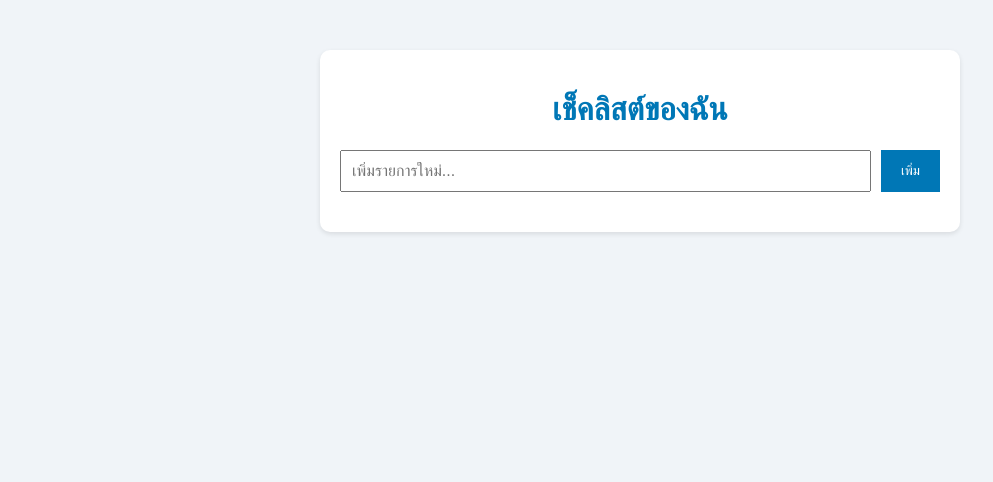
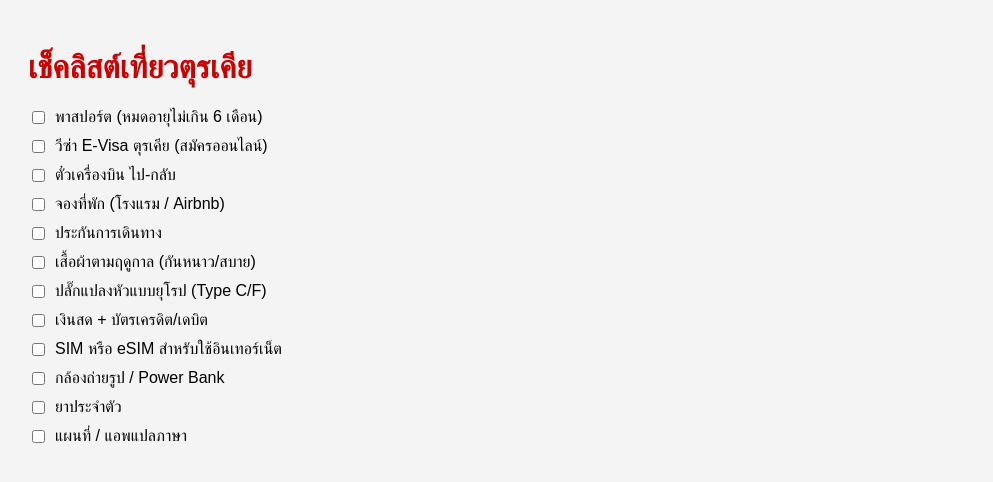
Before and after one commit to sunida130/Checklist-, a plain HTML site: page index.html in a window 1280 px wide. Shown: the whole page, without its empty margins (0-993 px from the left). Drawn offline with Linux system fonts and the light colour scheme.

Commit message:
Update index.html

```diff
--- a/index.html
+++ b/index.html
@@ -1,20 +1,33 @@
 <!DOCTYPE html>
 <html lang="th">
 <head>
-    <meta charset="UTF-8">
-    <meta name="viewport" content="width=device-width, initial-scale=1.0">
-    <title>เช็คลิสต์ของฉัน</title>
-    <link rel="stylesheet" href="styles.css">
+  <meta charset="UTF-8" />
+  <meta name="viewport" content="width=device-width, initial-scale=1.0"/>
+  <title>เช็คลิสต์เที่ยวตุรเคีย</title>
+  <style>
+    body { font-family: sans-serif; background-color: #f4f4f4; padding: 20px; }
+    h1 { color: #cc0000; }
+    ul { list-style: none; padding: 0; }
+    li { margin-bottom: 10px; }
+    label { display: flex; align-items: center; }
+    input[type="checkbox"] { margin-right: 10px; }
+  </style>
 </head>
 <body>
-    <div class="container">
-        <h1>เช็คลิสต์ของฉัน</h1>
-        <form id="checklist-form">
-            <input type="text" id="item-input" placeholder="เพิ่มรายการใหม่..." required>
-            <button type="submit">เพิ่ม</button>
-        </form>
-        <ul id="checklist"></ul>
-    </div>
-    <script src="script.js"></script>
+  <h1>เช็คลิสต์เที่ยวตุรเคีย</h1>
+  <ul>
+    <li><label><input type="checkbox" /> พาสปอร์ต (หมดอายุไม่เกิน 6 เดือน)</label></li>
+    <li><label><input type="checkbox" /> วีซ่า E-Visa ตุรเคีย (สมัครออนไลน์)</label></li>
+    <li><label><input type="checkbox" /> ตั๋วเครื่องบิน ไป-กลับ</label></li>
+    <li><label><input type="checkbox" /> จองที่พัก (โรงแรม / Airbnb)</label></li>
+    <li><label><input type="checkbox" /> ประกันการเดินทาง</label></li>
+    <li><label><input type="checkbox" /> เสื้อผ้าตามฤดูกาล (กันหนาว/สบาย)</label></li>
+    <li><label><input type="checkbox" /> ปลั๊กแปลงหัวแบบยุโรป (Type C/F)</label></li>
+    <li><label><input type="checkbox" /> เงินสด + บัตรเครดิต/เดบิต</label></li>
+    <li><label><input type="checkbox" /> SIM หรือ eSIM สำหรับใช้อินเทอร์เน็ต</label></li>
+    <li><label><input type="checkbox" /> กล้องถ่ายรูป / Power Bank</label></li>
+    <li><label><input type="checkbox" /> ยาประจำตัว</label></li>
+    <li><label><input type="checkbox" /> แผนที่ / แอพแปลภาษา</label></li>
+  </ul>
 </body>
 </html>
```
